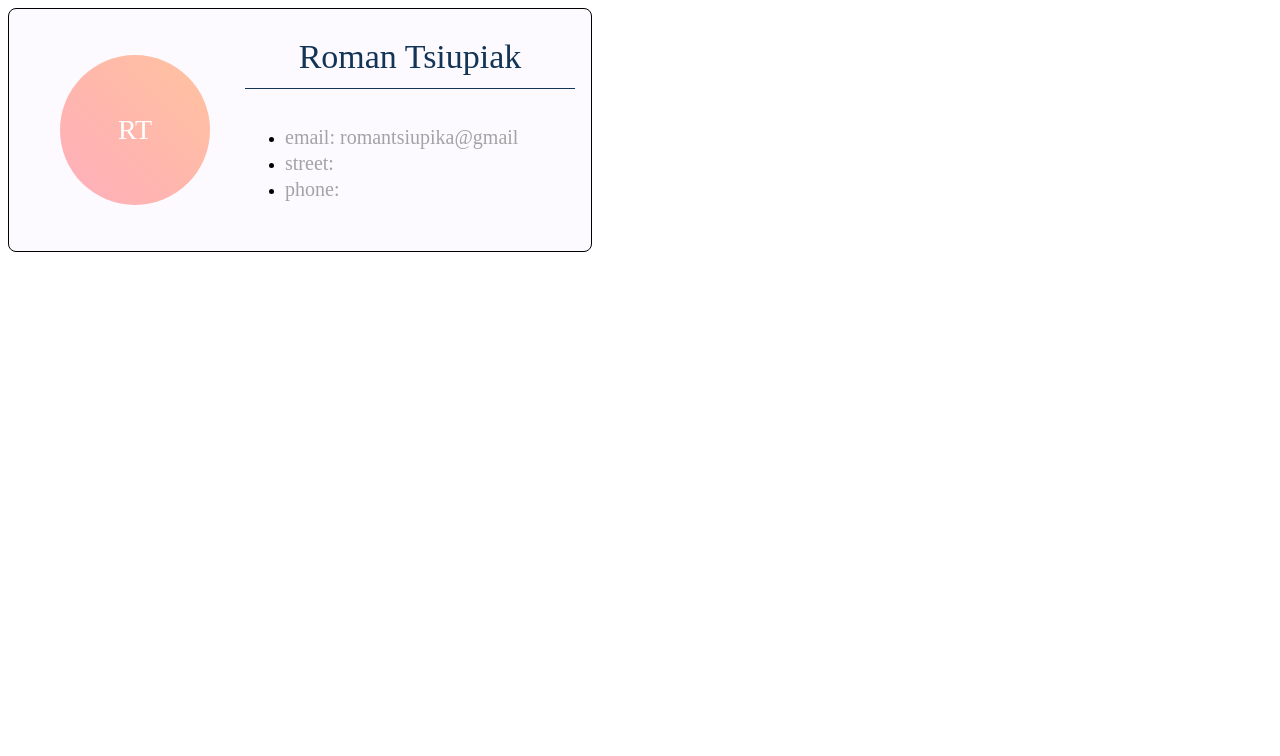
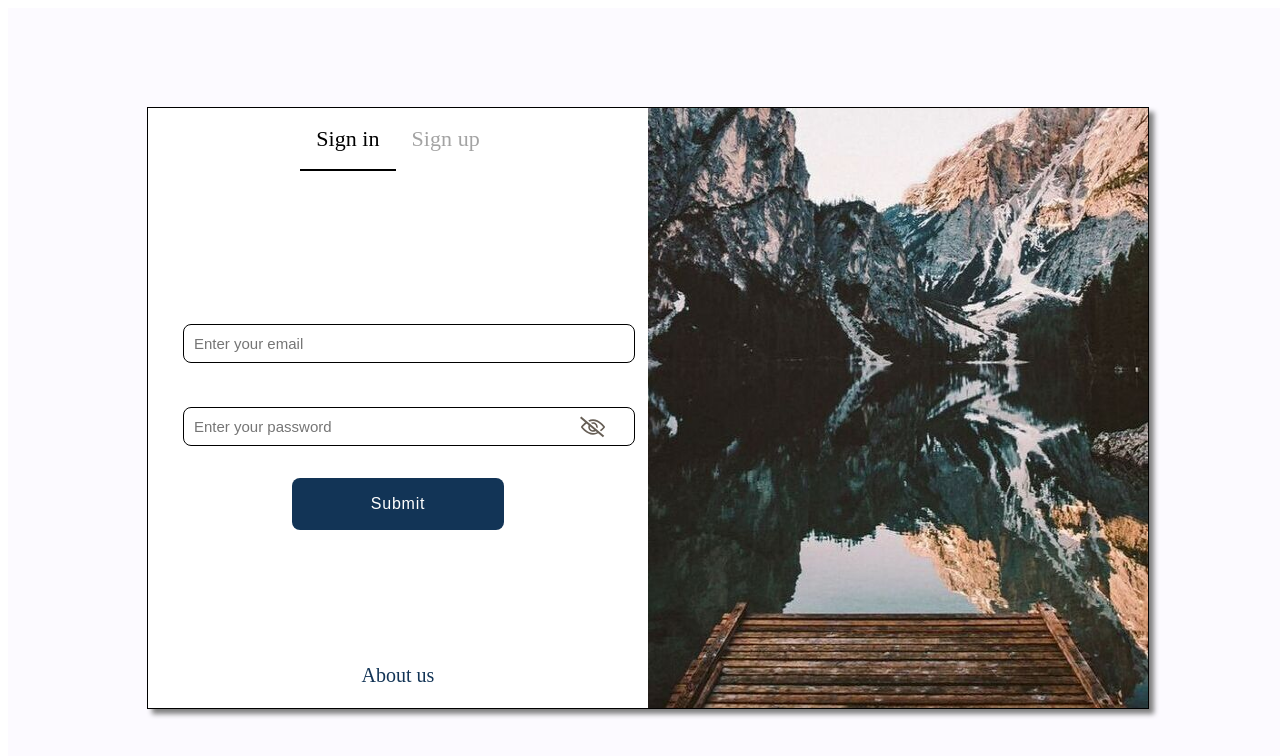
Before and after one commit to romantsiupiak1502/temlate, a React (Create React App) app: page / in a window 1280 px wide. Shown: the top 756 px of the page. Built offline with nearby package versions, Linux system fonts and the light colour scheme.

Commit message:
Add user card

```diff
--- a/src/components/icons/ExternalIcons.tsx
+++ b/src/components/icons/ExternalIcons.tsx
@@ -1,3 +1,2 @@
 export { MdSmokeFree as NoSmokeIcon } from "react-icons/md";
 export { FaArrowCircleLeft as LeftArrow } from "react-icons/fa";
-export { BiMailSend as SendMessageIcon } from "react-icons/bi";
--- a/src/containers/Root/AuthorizedRoot.tsx
+++ b/src/containers/Root/AuthorizedRoot.tsx
@@ -1,13 +1,7 @@
 import React from 'react';
-
-import { UserAvatar, UserCard } from '../../components';
-import { UserAvatarConst } from '../../consts';
 
 export const AuthorizedRoot: React.FC = () => {
   return (
-    <UserCard
-      id={1}
-      avatar={ <UserAvatar text={'RT'} size={UserAvatarConst.BIG_AVATAR} onClick={ () => {} } /> }
-      userName={'Roman Tsiupiak'} email={'romantsiupika@gmail'} />
+    <></>
   );
 };
--- a/src/store/auth/slice.ts
+++ b/src/store/auth/slice.ts
@@ -5,7 +5,7 @@ import { IAuthStore } from "./types";
 const slice = createSlice({
   name: 'auth',
   initialState: {
-    isLoggedIn: true,
+    isLoggedIn: false,
   } as IAuthStore,
   reducers: {
     loginSuccess: (state, action) => {
--- a/src/styles/theme.ts
+++ b/src/styles/theme.ts
@@ -13,7 +13,7 @@ type ITheme = {
 
 export const theme: ITheme = {
   colors: {
-    primary: "#123456",
+    primary: '#123456',
     red: '#FF4D4D',
     black: '#000000',
     white: '#FFFFFF',
```
